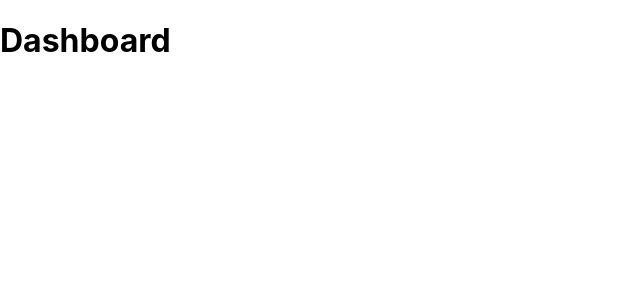
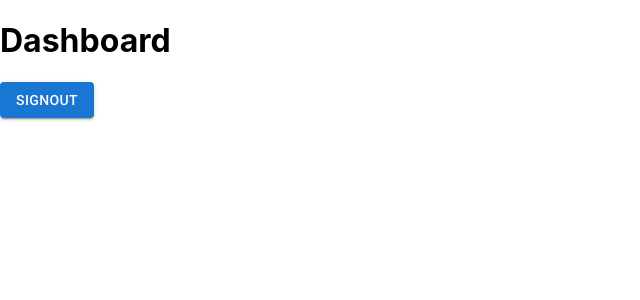
Before and after one commit to DaniloSouza19/contracts-management-app, a React (Vite) app: page / in a window 1280 px wide. Shown: the top 300 px of the page, without its empty margins (0-640 px from the left). Built offline with nearby package versions, Linux system fonts and the light colour scheme; sample sign-in values are in the browser's storage.

Commit message:
feat: add signOut button

```diff
--- a/src/pages/Dashboard.tsx
+++ b/src/pages/Dashboard.tsx
@@ -1,7 +1,15 @@
+import { Button } from '@mui/material';
+import { useAuth } from '../hooks/auth';
+
 export function Dashboard() {
+  const { signOut } = useAuth();
+
   return (
     <div>
       <h1>Dashboard</h1>
+      <Button onClick={signOut} variant="contained" type="button">
+        SignOut
+      </Button>
     </div>
   );
 }
```
